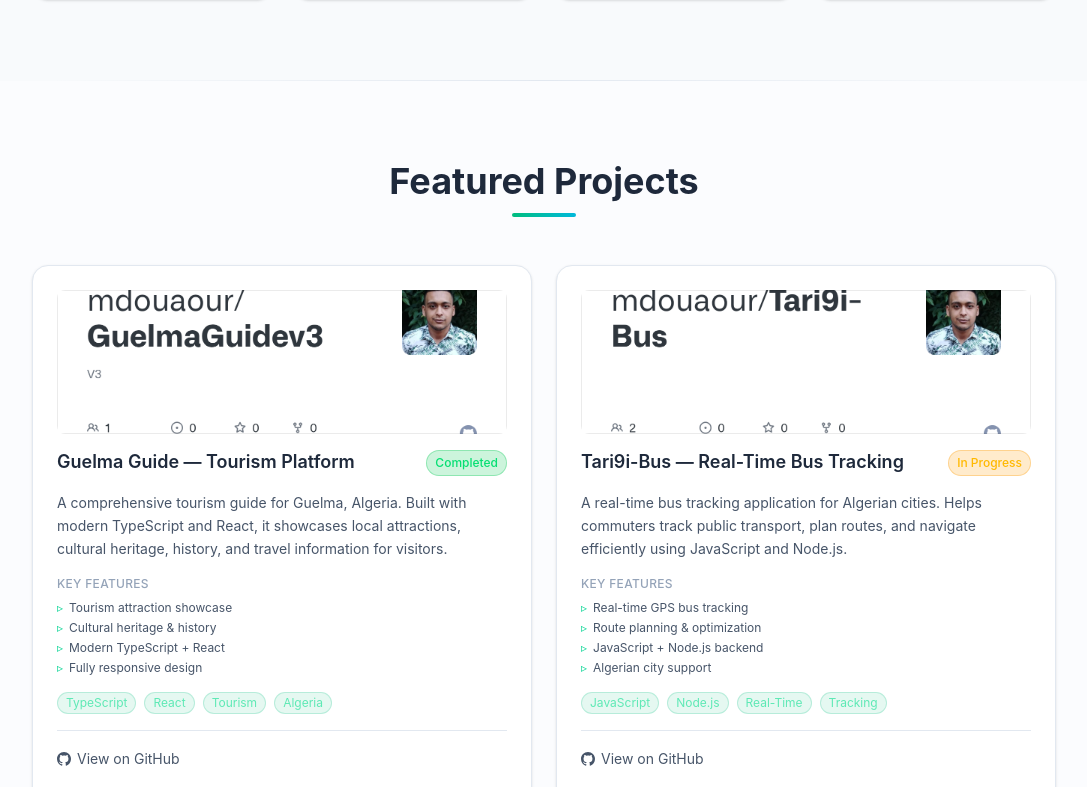
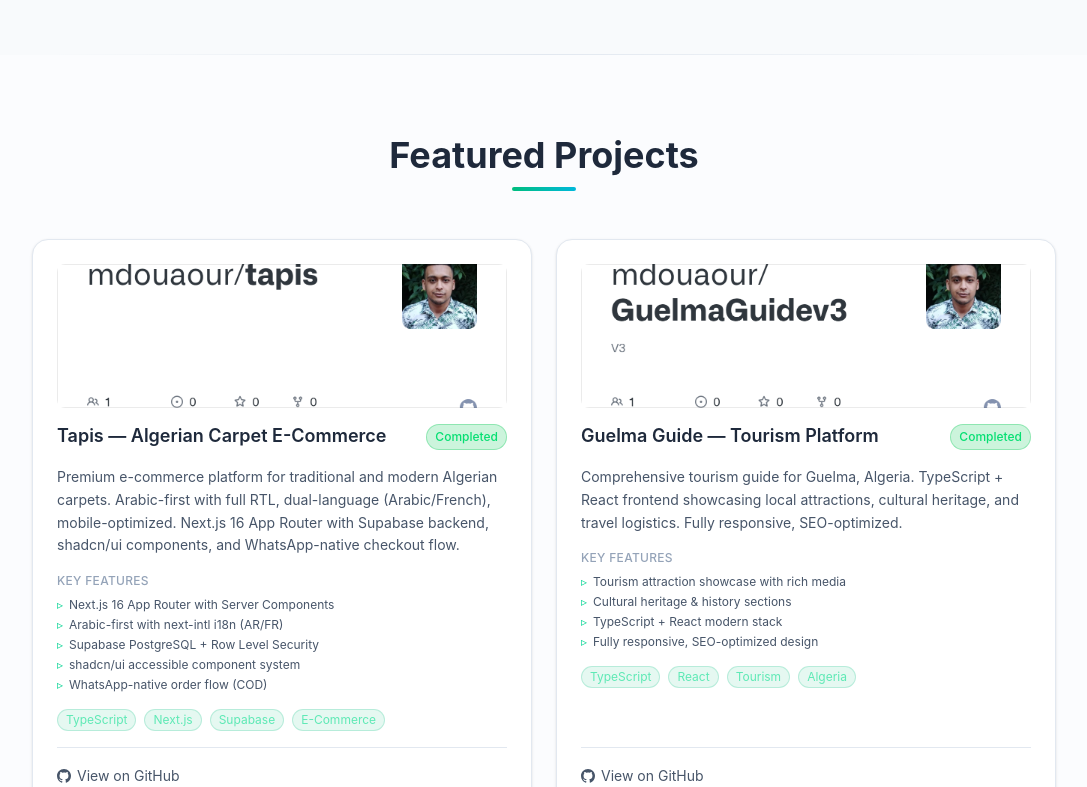
Before and after one commit to mdouaour/mdouaour.portfolio, a React (Vite) app: page / in a window 1280 px wide. Shown: the part 2013-2800 px from the top of the page, without its empty margins (96-1183 px from the left). Built offline with nearby package versions, Linux system fonts and the light colour scheme.

Commit message:
feat: update portfolio with Tapis e-commerce, remove old projects, rewrite copy in builder tone

```diff
--- a/src/data/projects.json
+++ b/src/data/projects.json
@@ -1,4 +1,28 @@
 [
+  {
+    "id": "tapis",
+    "status": "completed",
+    "kpi": "Next.js 16 · Supabase · Arabic-first e-commerce",
+    "github": "https://github.com/mdouaour/tapis",
+    "demo": null,
+    "image": "/screenshots/tapis.jpg",
+    "tags": ["TypeScript", "Next.js", "Supabase", "E-Commerce"],
+    "title": {
+      "en": "Tapis — Algerian Carpet E-Commerce",
+      "fr": "Tapis — E-Commerce de Tapis Algérien",
+      "ar": "تاپيس — متجر سجاد جزائري إلكتروني"
+    },
+    "description": {
+      "en": "Premium e-commerce platform for traditional and modern Algerian carpets. Arabic-first with full RTL, dual-language (Arabic/French), mobile-optimized. Next.js 16 App Router with Supabase backend, shadcn/ui components, and WhatsApp-native checkout flow.",
+      "fr": "Plateforme e-commerce premium pour les tapis algériens traditionnels et modernes. Arabe prioritaire avec RTL complet, bilingue (Arabe/Français), optimisé mobile. Next.js 16 App Router avec backend Supabase, composants shadcn/ui et paiement WhatsApp natif.",
+      "ar": "منصة تجارة إلكترونية ممتازة للسجاد الجزائري التقليدي والحديث. الأولوية للعربية مع دعم كامل للـ RTL، ثنائية اللغة (عربية/فرنسية)، محسّنة للجوال. Next.js 16 مع Supabase ومكونات shadcn/ui ودفع عبر واتساب."
+    },
+    "features": {
+      "en": ["Next.js 16 App Router with Server Components", "Arabic-first with next-intl i18n (AR/FR)", "Supabase PostgreSQL + Row Level Security", "shadcn/ui accessible component system", "WhatsApp-native order flow (COD)"],
+      "fr": ["Next.js 16 App Router avec Server Components", "Arabe prioritaire avec next-intl i18n (AR/FR)", "Supabase PostgreSQL + Row Level Security", "Système de composants shadcn/ui accessible", "Paiement WhatsApp natif (COD)"],
+      "ar": ["Next.js 16 مع خادم المكونات", "عربية أولاً مع next-intl (عربي/فرنسي)", "Supabase PostgreSQL + أمن على مستوى الصف", "نظام مكونات shadcn/ui", "طلب عبر واتساب (الدفع عند الاستلام)"]
+    }
+  },
   {
     "id": "guelma-guide",
     "status": "completed",
@@ -13,14 +37,110 @@
       "ar": "دليل قالمة — منصة سياحية"
     },
     "description": {
-      "en": "A comprehensive tourism guide for Guelma, Algeria. Built with modern TypeScript and React, it showcases local attractions, cultural heritage, history, and travel information for visitors.",
-      "fr": "Un guide touristique complet pour Guelma, Algérie. Construit avec TypeScript et React moderne, il présente les attractions locales, le patrimoine culturel et les informations de voyage.",
-      "ar": "دليل سياحي شامل لقالمة، الجزائر. مبني بـ TypeScript و React الحديث، يعرض المعالم المحلية والتراث الثقافي ومعلومات السفر."
+      "en": "Comprehensive tourism guide for Guelma, Algeria. TypeScript + React frontend showcasing local attractions, cultural heritage, and travel logistics. Fully responsive, SEO-optimized.",
+      "fr": "Guide touristique complet pour Guelma, Algérie. Frontend TypeScript + React présentant les attractions locales, le patrimoine culturel et les informations pratiques. Entièrement responsive, optimisé SEO.",
+      "ar": "دليل سياحي شامل لقالمة، الجزائر. واجهة TypeScript + React تعرض المعالم المحلية والتراث الثقافي ومعلومات السفر. متجاوب بالكامل، محسّن لمحركات البحث."
     },
     "features": {
-      "en": ["Tourism attraction showcase", "Cultural heritage & history", "Modern TypeScript + React", "Fully responsive design"],
-      "fr": ["Présentation des attractions", "Patrimoine culturel et histoire", "TypeScript + React moderne", "Design entièrement responsive"],
-      "ar": ["عرض المعالم السياحية", "التراث الثقافي والتاريخ", "TypeScript + React حديث", "تصميم متجاوب بالكامل"]
+      "en": ["Tourism attraction showcase with rich media", "Cultural heritage & history sections", "TypeScript + React modern stack", "Fully responsive, SEO-optimized design"],
+      "fr": ["Présentation des attractions avec médias riches", "Sections patrimoine culturel et histoire", "Stack TypeScript + React moderne", "Design responsive optimisé SEO"],
+      "ar": ["عرض المعالم السياحية بوسائط غنية", "أقسام التراث الثقافي والتاريخ", "تقنية TypeScript + React حديثة", "تصميم متجاوب محسّن لمحركات البحث"]
+    }
+  },
+  {
+    "id": "fitsquad-ai",
+    "status": "in-progress",
+    "kpi": "Next.js 15 · AI-powered · Deployed",
+    "github": "https://github.com/mdouaour/FitSquad-AI",
+    "demo": null,
+    "image": "/screenshots/fitsquad-ai.jpg",
+    "tags": ["TypeScript", "Next.js", "AI", "Fitness"],
+    "title": {
+      "en": "FitSquad-AI — AI Fitness Platform",
+      "fr": "FitSquad-AI — Plateforme Fitness IA",
+      "ar": "FitSquad-AI — منصة لياقة بالذكاء الاصطناعي"
+    },
+    "description": {
+      "en": "AI-powered fitness platform that generates personalized workout and nutrition plans. Next.js 15 frontend with LLM integration for dynamic plan generation. Live deployment.",
+      "fr": "Plateforme fitness propulsée par l'IA générant des plans d'entraînement et de nutrition personnalisés. Frontend Next.js 15 avec intégration LLM. Déploiement en ligne.",
+      "ar": "منصة لياقة تعمل بالذكاء الاصطناعي تولّد خطط تمارين وتغذية مخصصة. واجهة Next.js 15 مع تكامل LLM. منشورة مباشرة."
+    },
+    "features": {
+      "en": ["AI-generated personalized workout plans", "LLM-powered nutrition guidance", "Next.js 15 with TypeScript", "Live deployment"],
+      "fr": ["Plans d'entraînement générés par IA", "Conseils nutrition basés sur LLM", "Next.js 15 avec TypeScript", "Déploiement en ligne"],
+      "ar": ["خطط تمارين مخصصة بالذكاء الاصطناعي", "إرشادات تغذية عبر LLM", "Next.js 15 مع TypeScript", "منشور ومباشر"]
+    }
+  },
+  {
+    "id": "gestion-commerce",
+    "status": "completed",
+    "kpi": "",
+    "github": "https://github.com/mdouaour/Gestion-Commerce",
+    "demo": null,
+    "image": "/screenshots/gestion-commerce.jpg",
+    "tags": ["Python", "PySide6", "SQLite", "Desktop"],
+    "title": {
+      "en": "Gestion Commerce — POS & Inventory",
+      "fr": "Gestion Commerce — POS et Stock",
+      "ar": "إدارة التجارة — نقاط البيع والمخزون"
+    },
+    "description": {
+      "en": "Desktop point-of-sale and inventory management system. Python + PySide6 GUI with SQLite backend. Product management, sales tracking, stock monitoring, and reporting for small to medium businesses.",
+      "fr": "Système de point de vente et gestion de stocks desktop. Interface Python + PySide6 avec base SQLite. Gestion des produits, suivi des ventes et rapports pour PME.",
+      "ar": "نظام نقاط بيع وإدارة مخزون لسطح المكتب. واجهة Python + PySide6 مع قاعدة SQLite. إدارة المنتجات والمبيعات والتقارير للشركات الصغيرة والمتوسطة."
+    },
+    "features": {
+      "en": ["Full POS interface with transaction flow", "Inventory & stock level tracking", "Sales reports and analytics", "Local SQLite persistence", "PySide6 desktop GUI"],
+      "fr": ["Interface POS complète", "Suivi des stocks en temps réel", "Rapports de vente et analyses", "Persistance SQLite locale", "Interface graphique PySide6"],
+      "ar": ["واجهة نقاط بيع كاملة", "تتبع المخزون والكميات", "تقارير المبيعات والتحليلات", "قاعدة SQLite محلية", "واجهة رسومية PySide6"]
+    }
+  },
+  {
+    "id": "servises-marketing",
+    "status": "in-progress",
+    "kpi": "Next.js 16 · Prisma · NextAuth · 3 languages",
+    "github": "https://github.com/mdouaour/servises-marketing",
+    "demo": null,
+    "image": null,
+    "tags": ["TypeScript", "Next.js", "Prisma", "Marketplace"],
+    "title": {
+      "en": "Servises Marketing — Service Marketplace",
+      "fr": "Servises Marketing — Marketplace de Services",
+      "ar": "Servises Marketing — سوق الخدمات"
+    },
+    "description": {
+      "en": "Bilingual service marketplace connecting providers and clients in Algeria. Next.js 16 with Prisma (PostgreSQL), NextAuth v5, Redis caching. Cart + checkout with local payment methods (COD, CIB, BaridiMob).",
+      "fr": "Marketplace de services bilingue connectant prestataires et clients en Algérie. Next.js 16 avec Prisma (PostgreSQL), NextAuth v5, cache Redis. Panier + paiement local (COD, CIB, BaridiMob).",
+      "ar": "سوق خدمات ثنائي اللغة يربط مقدمي الخدمات بالعملاء في الجزائر. Next.js 16 مع Prisma و NextAuth v5. سلة تسوق ودفع محلي."
+    },
+    "features": {
+      "en": ["Provider-client service marketplace", "NextAuth v5 (email + OAuth)", "PostgreSQL via Prisma ORM", "Redis caching layer", "Local payments: COD, CIB, BaridiMob", "Trilingual: AR/FR/EN"],
+      "fr": ["Marketplace prestataire-client", "NextAuth v5 (email + OAuth)", "PostgreSQL via Prisma ORM", "Cache Redis", "Paiements locaux: COD, CIB, BaridiMob", "Trilingue: AR/FR/EN"],
+      "ar": ["سوق خدمات يربط مزود-عميل", "NextAuth v5 (بريد + OAuth)", "PostgreSQL عبر Prisma", "تخزين مؤقت Redis", "دفع محلي: COD, CIB, BaridiMob", "ثلاثي اللغات"]
+    }
+  },
+  {
+    "id": "houatimotoguelma",
+    "status": "in-progress",
+    "kpi": "",
+    "github": "https://github.com/mdouaour/houatimotoguelma",
+    "demo": null,
+    "image": null,
+    "tags": ["TypeScript", "Mobile", "Motorcycle", "Algeria"],
+    "title": {
+      "en": "Houati Moto Guelma — Motorcycle Services",
+      "fr": "Houati Moto Guelma — Services Moto",
+      "ar": "هواتي موتو قالمة — خدمات الدراجات النارية"
+    },
+    "description": {
+      "en": "Motorcycle services directory for the Guelma region. Connects riders with repair shops, spare parts dealers, and the local community. TypeScript/React stack.",
+      "fr": "Annuaire de services moto pour la région de Guelma. Connecte les motards aux ateliers de réparation, vendeurs de pièces et à la communauté locale. Stack TypeScript/React.",
+      "ar": "دليل خدمات الدراجات النارية لمنطقة قالمة. يربط الدراجين بمحلات الإصلاح وقطع الغيار والمجتمع المحلي. تقنية TypeScript/React."
+    },
+    "features": {
+      "en": ["Motorcycle service directory", "Repair shop & parts locator", "Local rider community", "TypeScript modern stack"],
+      "fr": ["Annuaire de services moto", "Localisation d'ateliers et pièces", "Communauté de motards locale", "Stack TypeScript moderne"],
+      "ar": ["دليل خدمات الدراجات النارية", "محدد مواقع ورش وقطع الغيار", "مجتمع دراجين محلي", "تقنية TypeScript حديثة"]
     }
   },
   {
@@ -37,134 +157,14 @@
       "ar": "Tari9i-Bus — تتبع الحافلات فورياً"
     },
     "description": {
-      "en": "A real-time bus tracking application for Algerian cities. Helps commuters track public transport, plan routes, and navigate efficiently using JavaScript and Node.js.",
-      "fr": "Une application de suivi de bus en temps réel pour les villes algériennes. Aide les voyageurs à suivre les transports, planifier leurs itinéraires et naviguer efficacement.",
-      "ar": "تطبيق تتبع حافلات فوري للمدن الجزائرية. يساعد المسافرين على تتبع النقل العام وتخطيط المسارات والتنقل بكفاءة."
+      "en": "Real-time bus tracking for Algerian cities. Node.js backend processing GPS data, helping commuters track public transport and plan routes efficiently.",
+      "fr": "Suivi de bus en temps réel pour les villes algériennes. Backend Node.js traitant les données GPS pour aider les voyageurs à suivre les transports et planifier leurs trajets.",
+      "ar": "تتبع فوري للحافلات للمدن الجزائرية. خادم Node.js يعالج بيانات GPS لمساعدة المسافرين على تتبع النقل العام وتخطيط مساراتهم."
     },
     "features": {
-      "en": ["Real-time GPS bus tracking", "Route planning & optimization", "JavaScript + Node.js backend", "Algerian city support"],
+      "en": ["Real-time GPS bus tracking", "Route planning", "JavaScript + Node.js backend", "Algerian city support"],
       "fr": ["Suivi GPS en temps réel", "Planification d'itinéraires", "Backend JavaScript + Node.js", "Support des villes algériennes"],
-      "ar": ["تتبع GPS فوري للحافلات", "تخطيط المسارات وتحسينها", "خادم JavaScript + Node.js", "دعم المدن الجزائرية"]
-    }
-  },
-  {
-    "id": "gestion-commerce",
-    "status": "completed",
-    "kpi": "",
-    "github": "https://github.com/mdouaour/Gestion-Commerce",
-    "demo": null,
-    "image": "/screenshots/gestion-commerce.jpg",
-    "tags": ["Python", "PySide6", "SQLite", "Desktop"],
-    "title": {
-      "en": "Gestion Commerce — Smart POS System",
-      "fr": "Gestion Commerce — Système POS Intelligent",
-      "ar": "إدارة التجارة — نظام نقاط بيع ذكي"
-    },
-    "description": {
-      "en": "A full-featured point-of-sale and inventory management desktop application. Built with Python and PySide6, it handles products, sales, stock tracking, and reporting for small to medium businesses.",
-      "fr": "Une application de bureau complète pour la gestion des points de vente et des stocks. Construite avec Python et PySide6, elle gère les produits, les ventes et les rapports.",
-      "ar": "تطبيق سطح مكتب متكامل لنقاط البيع وإدارة المخزون. مبني بـ Python و PySide6، يدير المنتجات والمبيعات والتقارير."
-    },
-    "features": {
-      "en": ["Complete POS interface", "Inventory & stock tracking", "Sales reports & analytics", "Local SQLite database", "Desktop GUI with PySide6"],
-      "fr": ["Interface POS complète", "Suivi des stocks", "Rapports de vente et analyses", "Base SQLite locale", "Interface graphique PySide6"],
-      "ar": ["واجهة نقاط بيع كاملة", "تتبع المخزون", "تقارير المبيعات والتحليلات", "قاعدة بيانات SQLite محلية", "واجهة رسومية PySide6"]
-    }
-  },
-  {
-    "id": "gestion-de-stock",
-    "status": "completed",
-    "kpi": "",
-    "github": "https://github.com/mdouaour/gestion-de-stock",
-    "demo": null,
-    "image": "/screenshots/gestion-de-stock.jpg",
-    "tags": ["Java", "Swing", "MySQL", "Desktop"],
-    "title": {
-      "en": "Gestion de Stock — Inventory Manager",
-      "fr": "Gestion de Stock — Gestionnaire d'Inventaire",
-      "ar": "إدارة المخزون — مدير المخزون"
-    },
-    "description": {
-      "en": "A Java Swing desktop application for inventory and stock management with a MySQL backend. Features a clean MVC architecture with full CRUD operations and data persistence.",
-      "fr": "Une application de bureau Java Swing pour la gestion des stocks avec MySQL. Architecture MVC propre avec opérations CRUD complètes et persistance des données.",
-      "ar": "تطبيق سطح مكتب Java Swing لإدارة المخزون مع MySQL. بنية MVC نظيفة مع عمليات CRUD كاملة واستمرارية البيانات."
-    },
-    "features": {
-      "en": ["Full stock & inventory management", "Clean MVC architecture", "MySQL database backend", "Complete CRUD operations", "Java Swing desktop GUI"],
-      "fr": ["Gestion complète des stocks", "Architecture MVC propre", "Base de données MySQL", "Opérations CRUD complètes", "Interface Java Swing"],
-      "ar": ["إدارة كاملة للمخزون", "بنية MVC نظيفة", "قاعدة بيانات MySQL", "عمليات CRUD كاملة", "واجهة Java Swing"]
-    }
-  },
-  {
-    "id": "fitsquad-ai",
-    "status": "in-progress",
-    "kpi": "",
-    "github": "https://github.com/mdouaour/FitSquad-AI",
-    "demo": null,
-    "image": null,
-    "tags": ["TypeScript", "AI", "Fitness", "Next.js"],
-    "title": {
-      "en": "FitSquad-AI — AI Fitness Platform",
-      "fr": "FitSquad-AI — Plateforme Fitness IA",
-      "ar": "FitSquad-AI — منصة لياقة بالذكاء الاصطناعي"
-    },
-    "description": {
-      "en": "An AI-powered fitness planning application that generates personalized workout and nutrition plans using artificial intelligence. Modern stack with TypeScript and Next.js.",
-      "fr": "Une application de fitness pilotée par IA qui génère des plans d'entraînement et de nutrition personnalisés. Stack moderne avec TypeScript et Next.js.",
-      "ar": "تطبيق لياقة مدعوم بالذكاء الاصطناعي يولد خطط تمارين وتغذية مخصصة. تقنية حديثة مع TypeScript و Next.js."
-    },
-    "features": {
-      "en": ["AI-generated workout plans", "Personalized nutrition guidance", "TypeScript + Next.js frontend", "Modern responsive design"],
-      "fr": ["Plans d'entraînement générés par IA", "Conseils nutrition personnalisés", "Frontend TypeScript + Next.js", "Design responsive moderne"],
-      "ar": ["خطط تمارين مولّدة بالذكاء الاصطناعي", "إرشادات تغذية مخصصة", "واجهة TypeScript + Next.js", "تصميم متجاوب حديث"]
-    }
-  },
-  {
-    "id": "houatimotoguelma",
-    "status": "in-progress",
-    "kpi": "",
-    "github": "https://github.com/mdouaour/houatimotoguelma",
-    "demo": null,
-    "image": null,
-    "tags": ["TypeScript", "Mobile", "Motorcycle", "Algeria"],
-    "title": {
-      "en": "Houati Moto Guelma — Motorcycle Services",
-      "fr": "Houati Moto Guelma — Services Moto",
-      "ar": "هواتي موتو قالمة — خدمات الدراجات النارية"
-    },
-    "description": {
-      "en": "A motorcycle services app for the Guelma region. Connects riders with repair shops, spare parts dealers, and fellow enthusiasts in the local community.",
-      "fr": "Une application de services moto pour la région de Guelma. Connecte les motards aux ateliers de réparation, vendeurs de pièces et passionnés locaux.",
-      "ar": "تطبيق خدمات الدراجات النارية لمنطقة قالمة. يربط الدراجين بمحلات الإصلاح وقطع الغيار والمتحمسين المحليين."
-    },
-    "features": {
-      "en": ["Motorcycle service directory", "Repair shop locator", "Spare parts marketplace", "Local rider community", "TypeScript modern stack"],
-      "fr": ["Annuaire de services moto", "Localisation d'ateliers", "Marché de pièces détachées", "Communauté de motards", "Stack TypeScript moderne"],
-      "ar": ["دليل خدمات الدراجات النارية", "محدد مواقع ورش الإصلاح", "سوق قطع الغيار", "مجتمع الدراجين المحلي", "تقنية TypeScript حديثة"]
-    }
-  },
-  {
-    "id": "tissuin",
-    "status": "completed",
-    "kpi": "",
-    "github": "https://github.com/mdouaour/TissuIn",
-    "demo": null,
-    "image": null,
-    "tags": ["TypeScript", "Next.js", "E-Commerce", "Stripe"],
-    "title": {
-      "en": "TissuIn — E-Commerce Platform",
-      "fr": "TissuIn — Plateforme E-Commerce",
-      "ar": "TissuIn — منصة تجارة إلكترونية"
-    },
-    "description": {
-      "en": "A modern e-commerce platform for textile and fabric products. Built with Next.js and TypeScript, featuring product catalog, shopping cart, secure payments, and order management.",
-      "fr": "Une plateforme e-commerce moderne pour les produits textiles. Construite avec Next.js et TypeScript, elle propose un catalogue, un panier, des paiements sécurisés et la gestion des commandes.",
-      "ar": "منصة تجارة إلكترونية حديثة لمنتجات النسيج والأقمشة. مبنية بـ Next.js و TypeScript، وتوفر كتالوج المنتجات وسلة التسوق والمدفوعات الآمنة وإدارة الطلبات."
-    },
-    "features": {
-      "en": ["Product catalog with search", "Shopping cart & checkout", "Secure Stripe payments", "Order management dashboard", "Responsive Next.js frontend"],
-      "fr": ["Catalogue avec recherche", "Panier et commande", "Paiements Stripe sécurisés", "Tableau de bord des commandes", "Frontend Next.js responsive"],
-      "ar": ["كتالوج منتجات مع بحث", "سلة تسوق وإتمام شراء", "مدفوعات Stripe آمنة", "لوحة تحكم لإدارة الطلبات", "واجهة Next.js متجاوبة"]
+      "ar": ["تتبع GPS فوري للحافلات", "تخطيط المسارات", "خادم JavaScript + Node.js", "دعم المدن الجزائرية"]
     }
   }
 ]
```
Also changed, not shown: src/data/translations.ts (+10 -10 lines).
